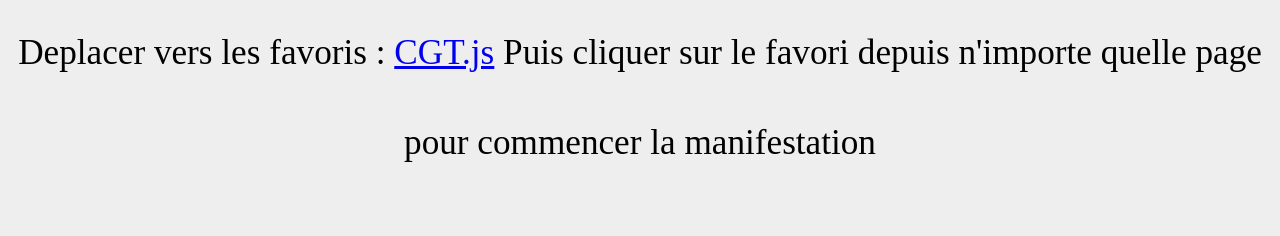
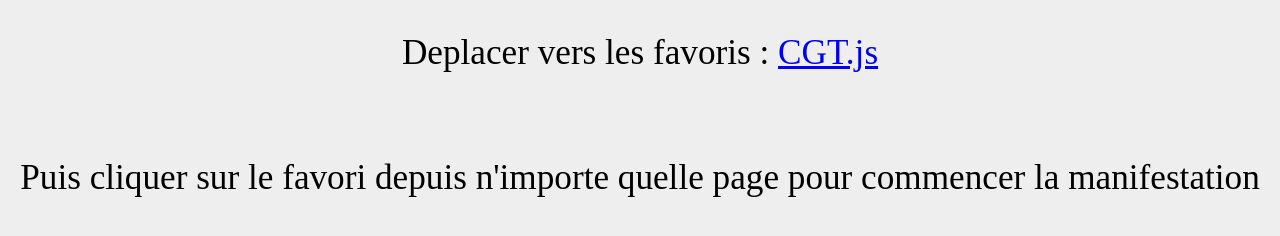
Before and after one commit to maxdow/cgt.js, a website: page index.html in a window 1280 px wide. Drawn offline with Linux system fonts and the light colour scheme.

Commit message:
avec un paragraphe

```diff
--- a/index.html
+++ b/index.html
@@ -35,7 +35,7 @@
 <div class="main">
 Deplacer vers les favoris : <a href="javascript:void%20function(){(function(){function%20n(n){return%20n[Math.floor(Math.random()*n.length)]}function%20E(){setTimeout(t,9e3*Math.random()+1e3)}function%20t(){A(),alert(n(a)+%22%20!!!%22),E()}function%20o(){document.body.style.background=%22red%22,document.body.style.fontFamily=%22Comic%20Sans%20MS%22}function%20A(){var%20n=new%20Audio(%22http://maxdow.github.io/cgt.js/ambiance.mp3%22);n.play()}var%20a=[%22NON%22,%22STOP%20AU%20TRAVAIL%22,%22DEHORS%20LE%20GOUVERNEMENT%22,%22DEHORS%20LES%20PATRONS%22,%22GREVE%20GENERALE%22,%22BLOQUONS%20TOUT%22,%22Y%20EN%20A%20MARRE%22,%22DANS%20LA%20RUE%22,%22LE%20POUVOIR%20A%20CELUI%20QUI%20CRIE%20LE%20PLUS%20FORT%22,%22MORT%20AUX%20AUTRES%22,%22C'EST%20LA%20LUTTE%22,%22LA%20MOUSTACHE,%20C'EST%20LA%20VIE%22];o(),t()})()}();"><span>CGT.js</span></a>
 
-Puis cliquer sur le favori depuis n'importe quelle page pour commencer la manifestation
+<p>Puis cliquer sur le favori depuis n'importe quelle page pour commencer la manifestation</p>
 
 </div>
 
```
